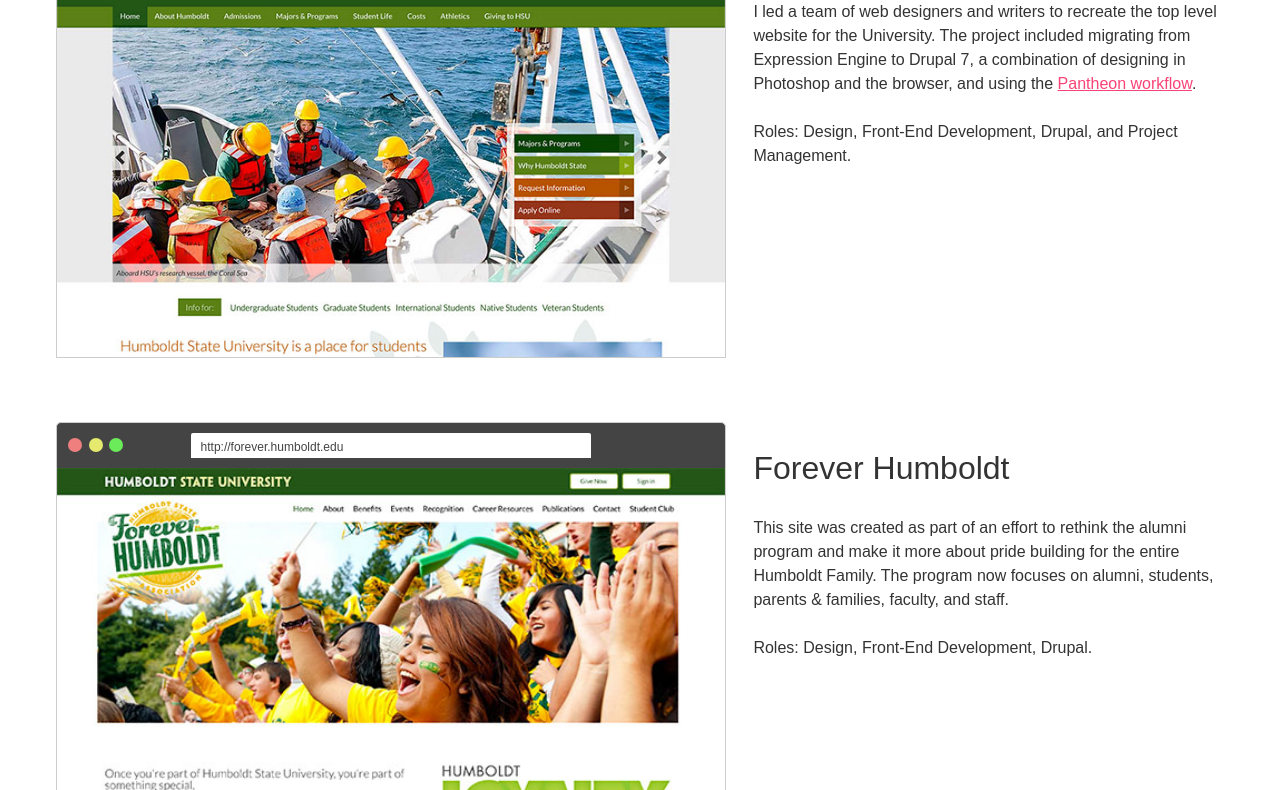
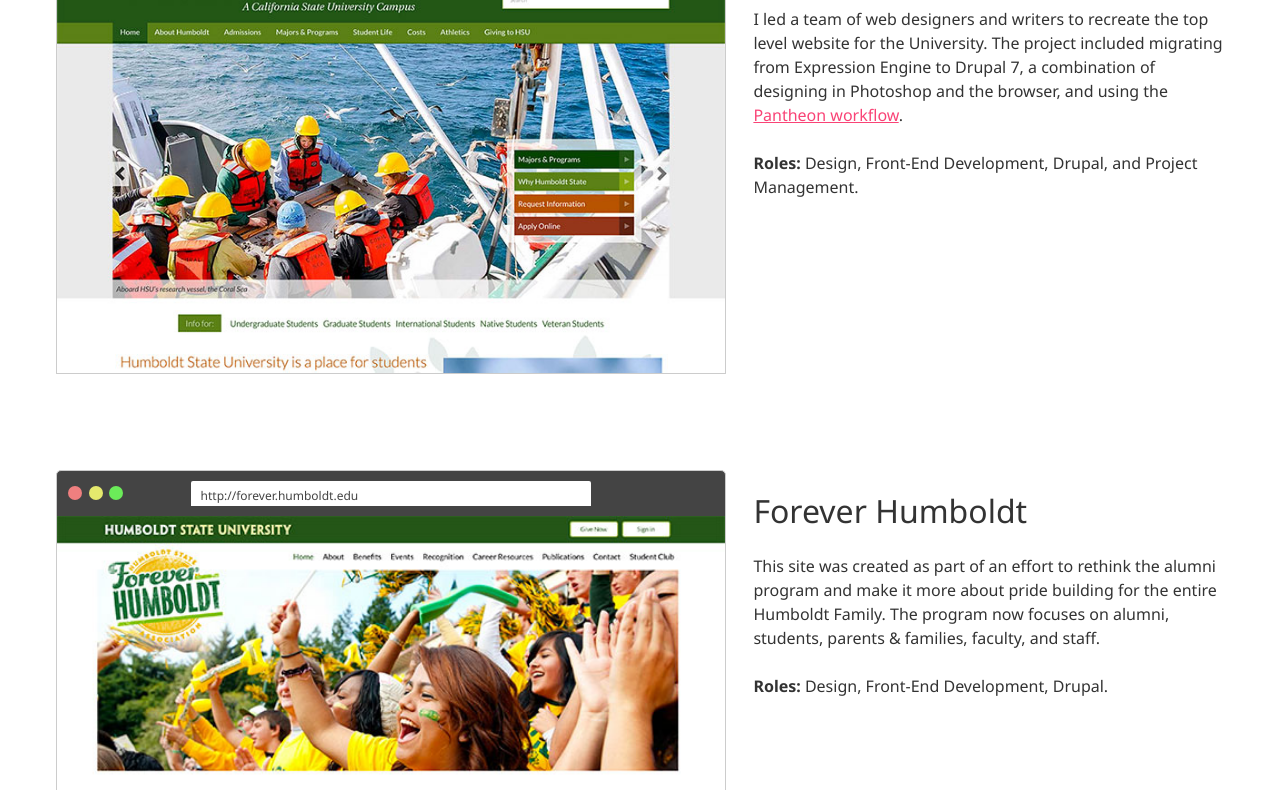
Before and after one commit to matthodgson/matthodgson.github.io, a website: page index.html in a window 1280 px wide. Shown: the part 715-1505 px from the top of the page. Drawn offline with nearby package versions, Linux system fonts and the light colour scheme.

Commit message:
adding font and updating type

```diff
--- a/css/scss/_layout.scss
+++ b/css/scss/_layout.scss
@@ -20,7 +20,7 @@
 	@include outer-container;
 }
 .projects-item{
-	@include rem-fallback(margin, $pad * 4, 0);
+	@include rem-fallback(margin, $pad * 6, 0);
 	img{
 		width:100%;
 	}
@@ -31,6 +31,7 @@
 	padding-top:40px;
 	border-radius:5px 5px 0 0;
 	border: solid 1px $black*3;
+	font-family:$sans;
 }
 .browser-address{
 	background:$white;
--- a/css/scss/_type.scss
+++ b/css/scss/_type.scss
@@ -31,6 +31,7 @@
 pre,
 hr{
 	@include rem-fallback(margin-bottom, 1.5);
+	font-family:$sans;
 }
 h1,h2,h3,h4,h5,h6,.light{
 	font-weight:300;
@@ -52,7 +53,7 @@
 /* Define headings and their associated classes here. */
 h1,.alpha{
 	@include rem-fallback(font-size, 2); //32px
-	line-height:1.5; //48px
+	line-height:1.2; //48px
 }
 h2,.beta{
 	@include rem-fallback(font-size, 1.5); //24px
@@ -88,4 +89,5 @@
 h1 span{
 	display:block;
 	line-height:1.4;
+	@include rem-fallback(margin-top, $pad-half);
 }
--- a/css/scss/_variables.scss
+++ b/css/scss/_variables.scss
@@ -24,7 +24,7 @@
 $pink:#f94376;
 
 //Fonts
-//$sans:;
+$sans:'Noto Sans';
 $code:'Source Code Pro';
 
 //Defaults
--- a/index.html
+++ b/index.html
@@ -12,6 +12,7 @@
         <link rel="apple-touch-icon" href="apple-touch-icon.png">
 
         <link rel="stylesheet" href="css/styles.css">
+		<link href='http://fonts.googleapis.com/css?family=Noto+Sans:400,700' rel='stylesheet' type='text/css'>
 		<link href='http://fonts.googleapis.com/css?family=Source+Code+Pro:300,400,500,600,700' rel='stylesheet' type='text/css'>
         <script src="js/vendor/modernizr-2.8.3-respond-1.4.2.min.js"></script>
     </head>
@@ -44,8 +45,8 @@
 							<a href="http://humboldt.edu"><img src="img/hsu1.jpg" width="600" height="375" alt="Humboldt State University Website" class="img-effect"></a></div>
 						<div class="projects-item-desc col-5">
 							<h1>Humboldt State University</h1>
-							<p>I led a team of web designers and writers to recreate the top level website for the University. The project included migrating from Expression Engine to Drupal 7, a combination of designing in Photoshop and the browser, and using the <a href="">Pantheon workflow</a>. </p>
-							<p class="roles">Roles: Design, Front-End Development, Drupal, and Project Management.</p>
+							<p>I led a team of web designers and writers to recreate the top level website for the University. The project included migrating from Expression Engine to Drupal 7, a combination of designing in Photoshop and the browser, and using the <a href="https://pantheon.io/">Pantheon workflow</a>. </p>
+							<p class="roles"><strong>Roles:</strong> Design, Front-End Development, Drupal, and Project Management.</p>
 						</div>
 					</article>
 					<article class="projects-item clearfix">
@@ -55,7 +56,7 @@
 						<div class="projects-item-desc col-5">
 							<h1>Forever Humboldt</h1>
 							<p>This site was created as part of an effort to rethink the alumni program and make it more about pride building for the entire Humboldt Family. The program now focuses on alumni, students, parents & families, faculty, and staff.</p>
-							<p class="roles">Roles: Design, Front-End Development, Drupal.</p>
+							<p class="roles"><strong>Roles:</strong> Design, Front-End Development, Drupal.</p>
 						</div>
 					</article>
 					<article class="projects-item clearfix">
@@ -69,7 +70,7 @@
 								<ul>
 									<li><a href="http://humboldt.edu/studentaffairs">Enrollment Management & Students Affairs</a></li>
 								</ul>
-							<p class="roles">Roles: Design, Front-End Development, Drupal.</p>
+							<p class="roles"><strong>Roles:</strong> Design, Front-End Development, Drupal.</p>
 						</div>
 					</article>
 
```
Also changed, not shown: css/styles.css.
